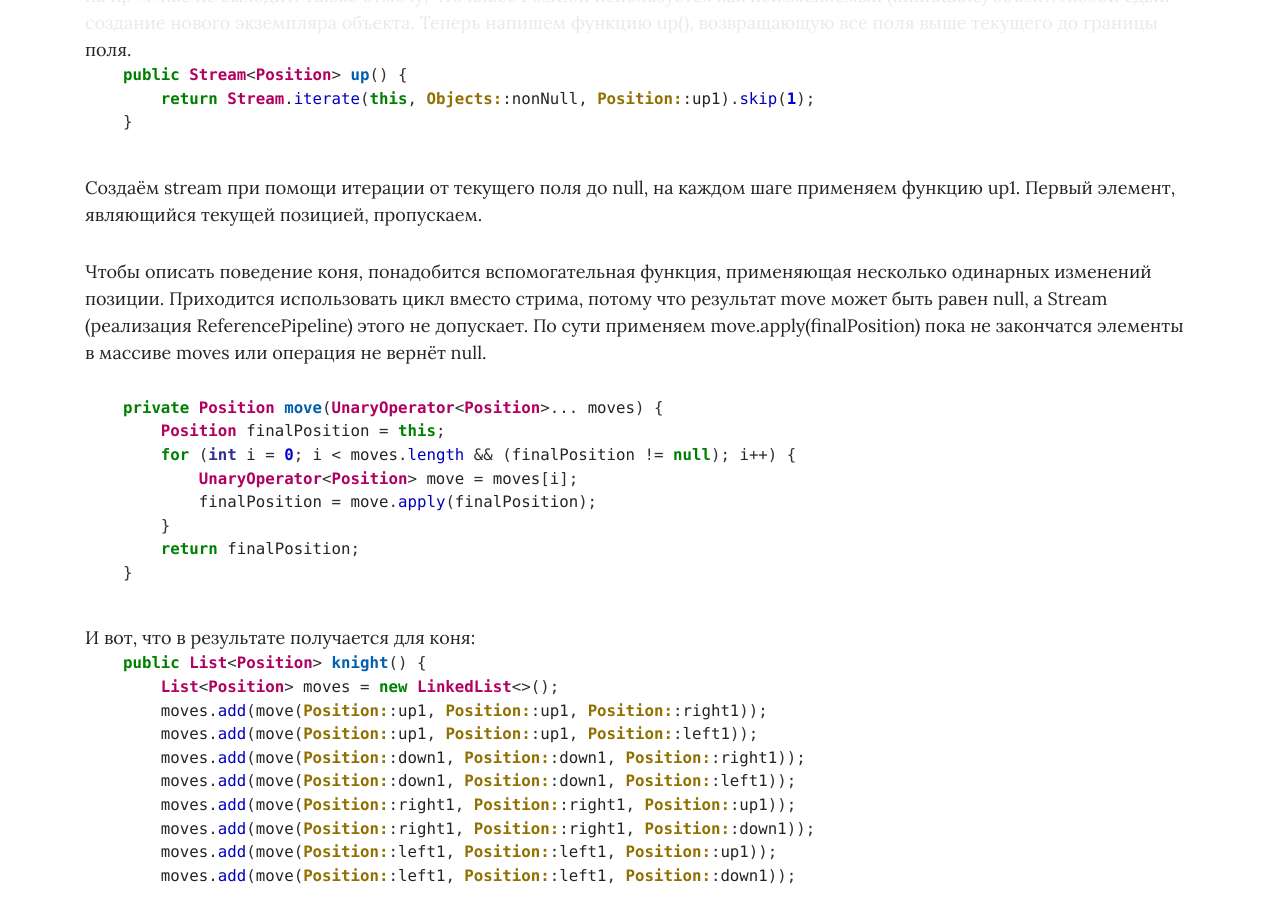
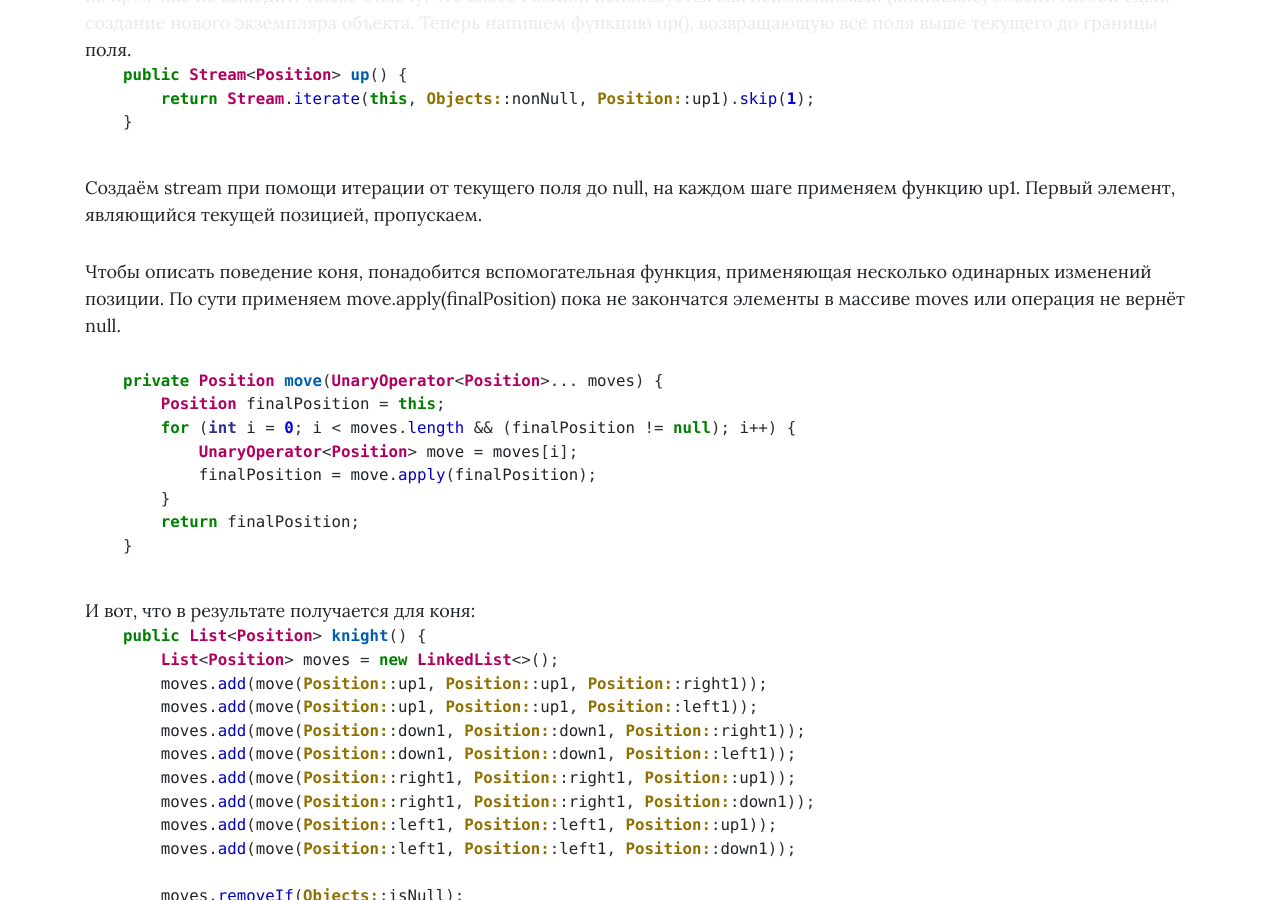
Before and after one commit to hipravin/hipravin.github.io, a Jekyll site: the page built from _posts/2020-04-28-chess.html, in a window 1280 px wide and 900 px high, scrolled down 6925 px. Built offline with Jekyll 4.4.1, drawn with Linux system fonts in a browser that asks for light colours.

Commit message:
fix mistake about nulls in stream

```diff
--- a/_posts/2020-04-28-chess.html
+++ b/_posts/2020-04-28-chess.html
@@ -280,7 +280,6 @@ metadescription: Простые браузерные шахматы на сте
 
 <p>
     Чтобы описать поведение коня, понадобится вспомогательная функция, применяющая несколько одинарных изменений позиции.
-    Приходится использовать цикл вместо стрима, потому что результат move может быть равен null, а Stream (реализация ReferencePipeline) этого не допускает.
     По сути применяем move.apply(finalPosition) пока не закончатся элементы в массиве moves или операция не вернёт null.
     {% highlight java %}
     private Position move(UnaryOperator<Position>... moves) {
```
